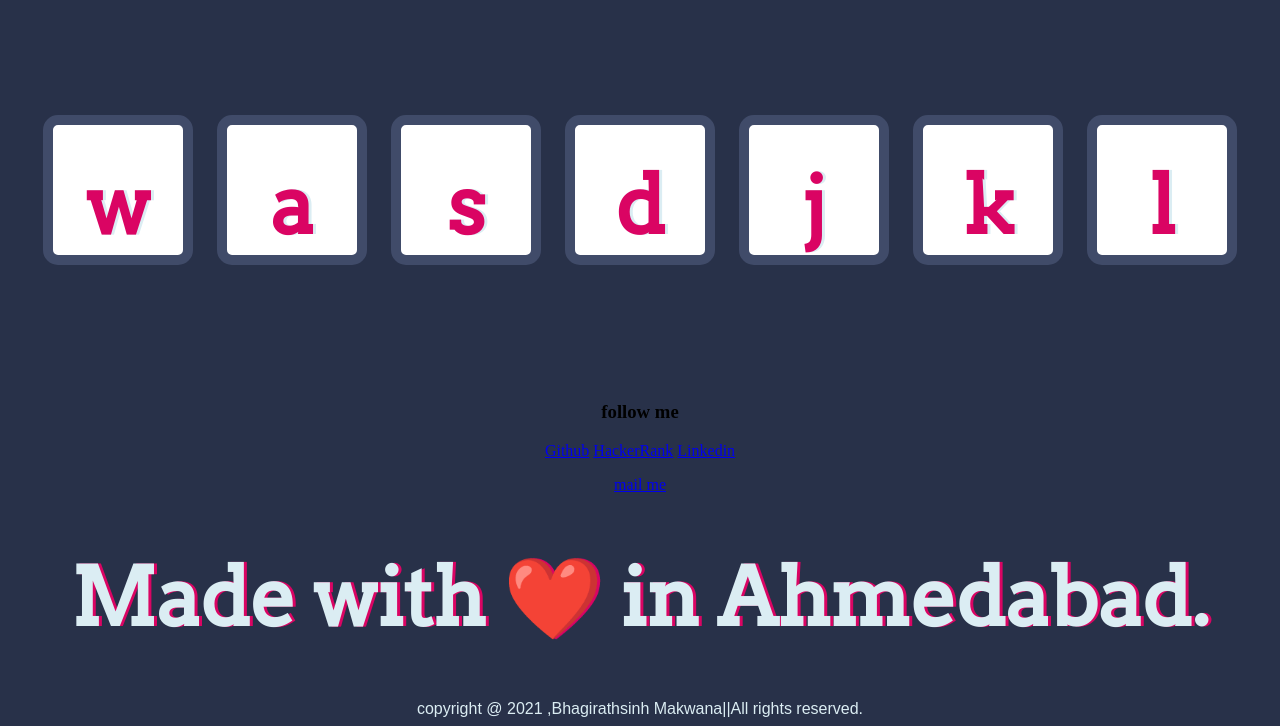
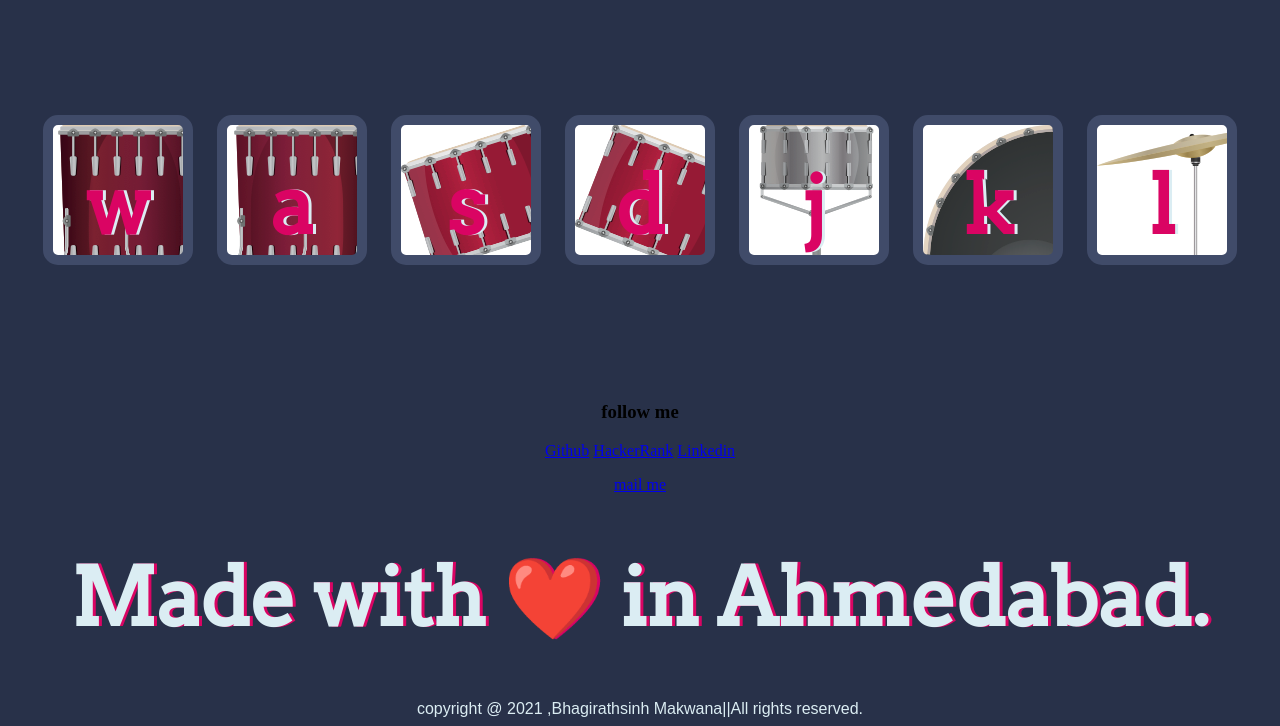
Before and after one commit to Bhagi-developer/Static_Drum-Kit-Game-Website, a plain HTML site: page index.html in a window 1280 px wide. Shown: the part 174-900 px from the top of the page. Drawn offline with Linux system fonts and the light colour scheme.

Commit message:
Update styles.css

```diff
--- a/styles.css
+++ b/styles.css
@@ -18,32 +18,32 @@ footer {
 }
 
 .w {
-background-image: URL("/images/tom4.png");
+background-image: URL("tom4.png");
 object-fit: cover;
 }
 
 .a {
-  background-image: URL("/images/tom3.png");
+  background-image: URL("tom3.png");
 }
 
 .s {
-  background-image: URL("/images/tom2.png");
+  background-image: URL("tom2.png");
 }
 
 .d {
-  background-image: URL("/images/tom1.png");
+  background-image: URL("tom1.png");
 }
 
 .j {
-  background-image: URL("/images/snare.png");
+  background-image: URL("snare.png");
 }
 
 .k {
-  background-image: URL("/images/kick.png");
+  background-image: URL("kick.png");
 }
 
 .l {
-  background-image: URL("/images/crash.png");
+  background-image: URL("crash.png");
 }
 
 .set {
```
